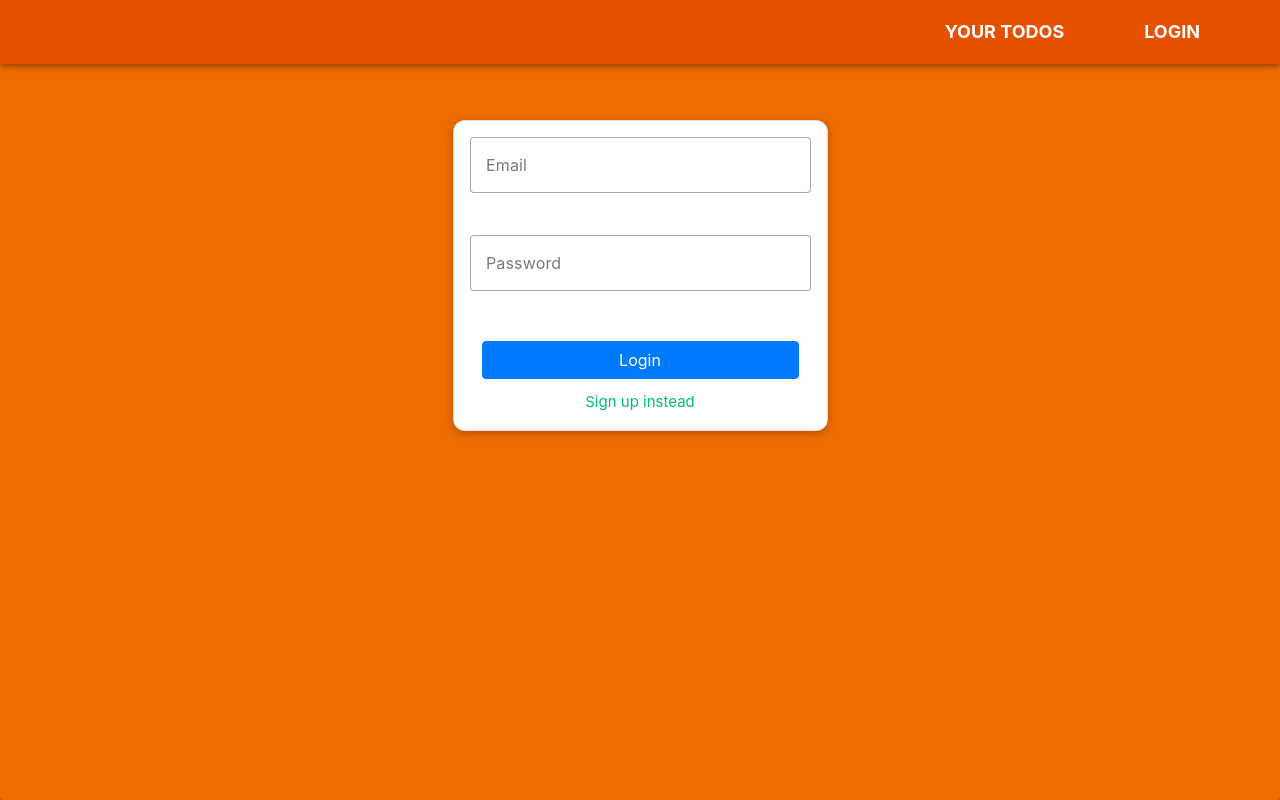
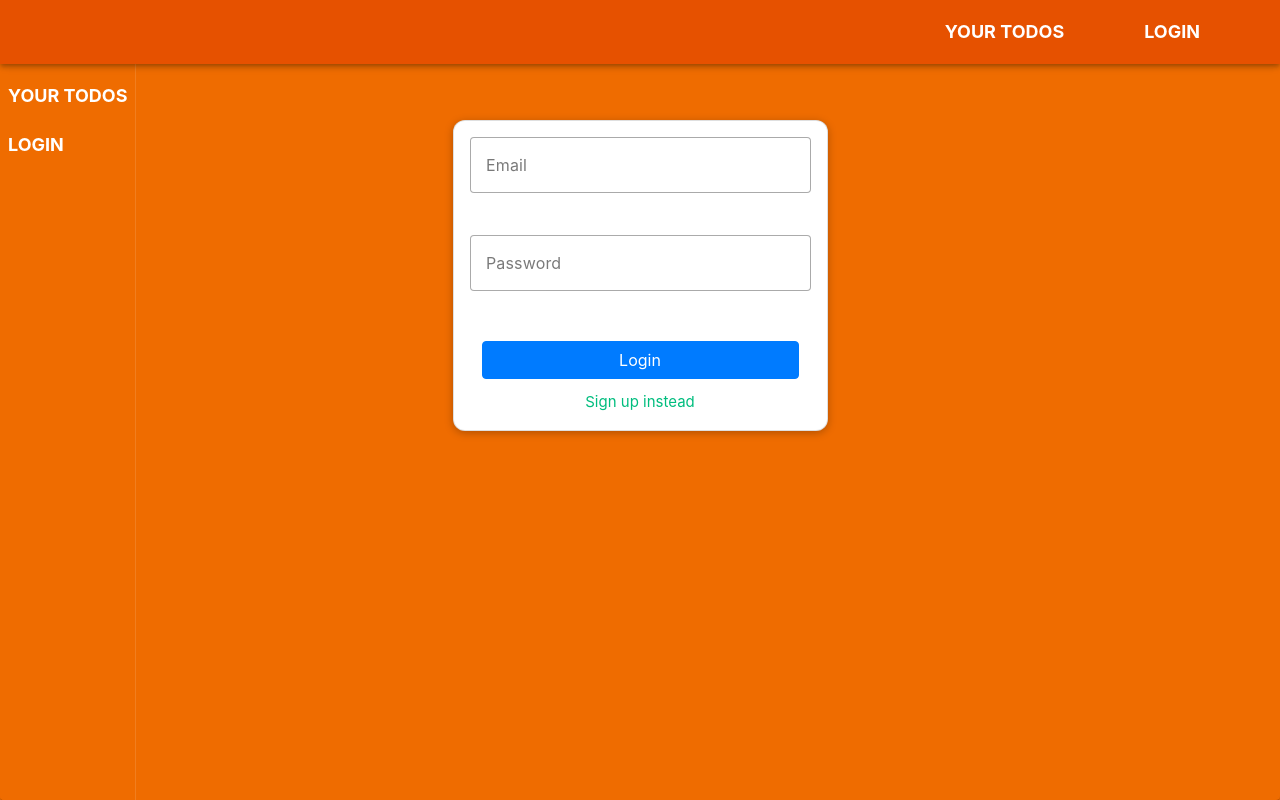
Before and after one commit to huyviet1995/todolist-vue, a Vue app: page /auth in a window 1280 px wide. Built offline with nearby package versions, Linux system fonts and the light colour scheme.

Commit message:
Color the navigation drawer and style the item there

```diff
--- a/src/components/TheHeader.vue
+++ b/src/components/TheHeader.vue
@@ -1,6 +1,6 @@
 <template>
   <v-app-bar color="orange-darken-4" class="v-app-bar" mb-3>
-    <i class="bi bi-list d-sm-none d-block"></i>
+    <i class="bi bi-list d-sm-none d-block" @click.stop="drawer = !drawer"></i>
     <nav class="d-sm-flex d-none">
       <router-link to="/">
         {{ todoPageNavLabel }}
@@ -10,22 +10,20 @@
     </nav>
   </v-app-bar>
 
-  <v-navigation-drawer v-model="drawer" absolute left temporary top="0">
-    <v-list nav dense>
-      <v-list-item-group
-        v-model="group"
-        active-class="deep-purple--text text--accent-4"
-      >
-        <v-list-item>
-          <router-link to="/">{{ todoPageNavLabel }}</router-link>
-        </v-list-item>
-        <v-list-item v-if="!isAuthenticated">
-          <router-link to="/auth">Login</router-link>
-        </v-list-item>
-        <v-list-item v-else>
-          <span @click="onLogout">Logout</span>
-        </v-list-item>
-      </v-list-item-group>
+  <v-navigation-drawer
+    v-model="drawer"
+    absolute
+    position="left"
+    color="#ef6c00"
+    temporary
+    top="0"
+    width="100vw"
+    theme="dark"
+  >
+    <v-list nav dense class="nav--mobile">
+      <router-link to="/">{{ todoPageNavLabel }}</router-link>
+      <router-link v-if="!isAuthenticated" to="/auth">Login</router-link>
+      <span v-else @click="onLogout">Logout</span>
     </v-list>
   </v-navigation-drawer>
 </template>
@@ -64,7 +62,7 @@ export default {
 };
 </script>
 
-<style scoped>
+<style scoped lang="scss">
 header {
   margin-bottom: 32px;
 }
@@ -74,14 +72,16 @@ i {
   font-size: 40px;
   font-weight: bold;
   margin-left: 20px;
+  cursor: pointer;
 }
 
 header >>> .v-navigation-drawer {
   height: 100vh;
-  width: 100vw;
+  width: 100%;
   top: 0 !important;
   position: absolute;
   z-index: 9999;
+  background-color: #ef6c00 !important;
 }
 
 nav {
@@ -92,6 +92,16 @@ nav {
   height: 100%;
   z-index: 9999;
 }
+
+.nav--mobile {
+  display: flex;
+  flex-direction: column;
+  a,
+  span {
+    margin: 10px 0;
+  }
+}
+
 nav a,
 nav span {
   font-weight: bold;
```
